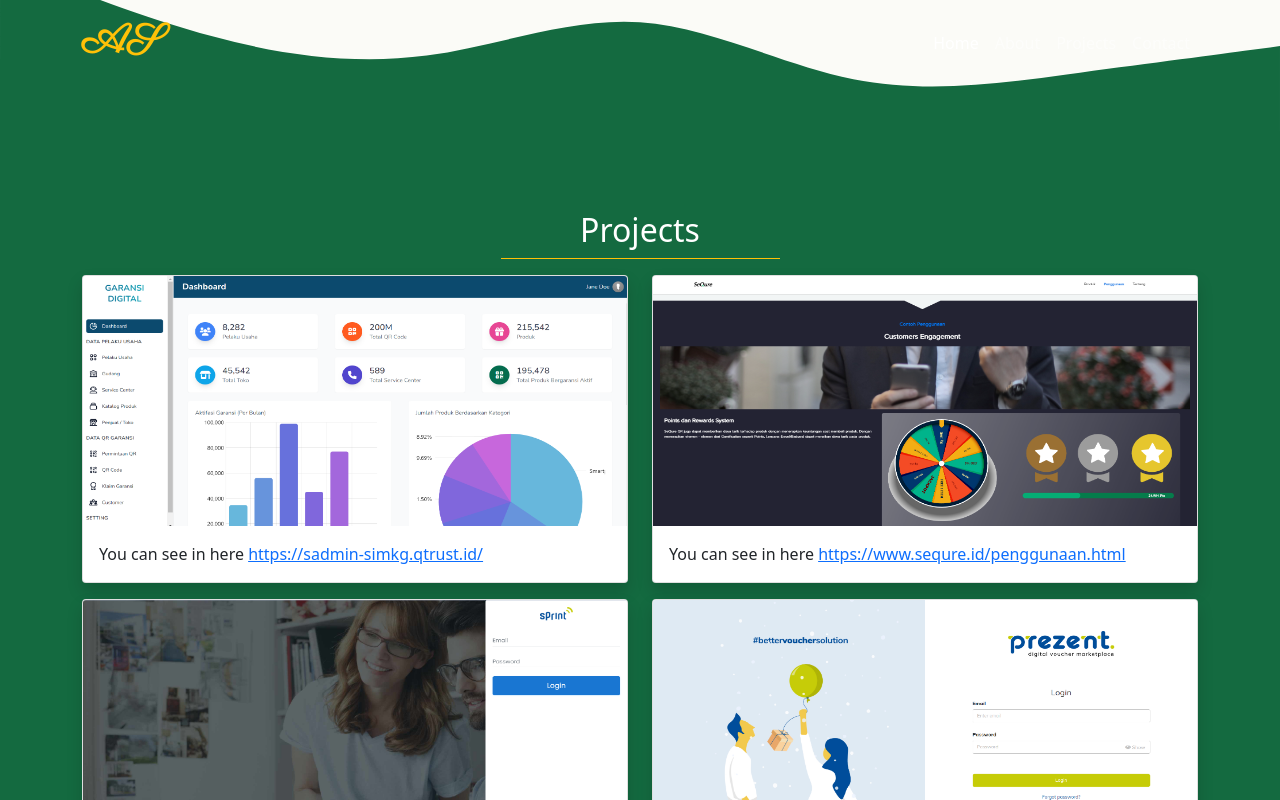
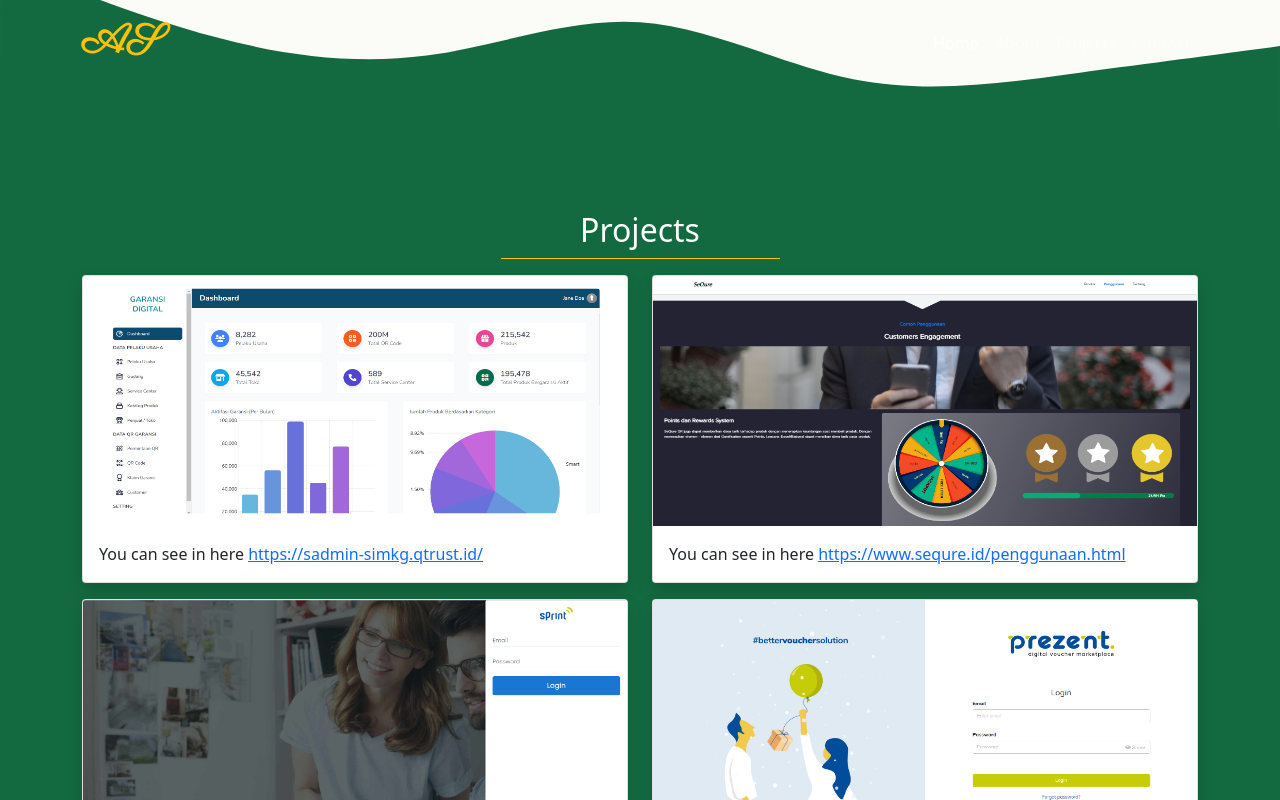
Before and after one commit to aprillasatya/aprillasatya.github.io, a plain HTML site: page index.html in a window 1280 px wide. In both pictures the pointer is over the picture 355 px from the left and 1544 px from the top of the page. Shown: the part 1144-1944 px from the top of the page. Drawn offline with nearby package versions, Linux system fonts and the light colour scheme.

Commit message:
Prohject images transform

```diff
--- a/style.css
+++ b/style.css
@@ -21,6 +21,10 @@ body {
   background-color: #146a40;
 }
 
+#projects img:hover {
+  transform: scale(0.9);
+}
+
 section {
   padding-top: 5rem;
   background-color: rgb(251, 251, 247);
```
